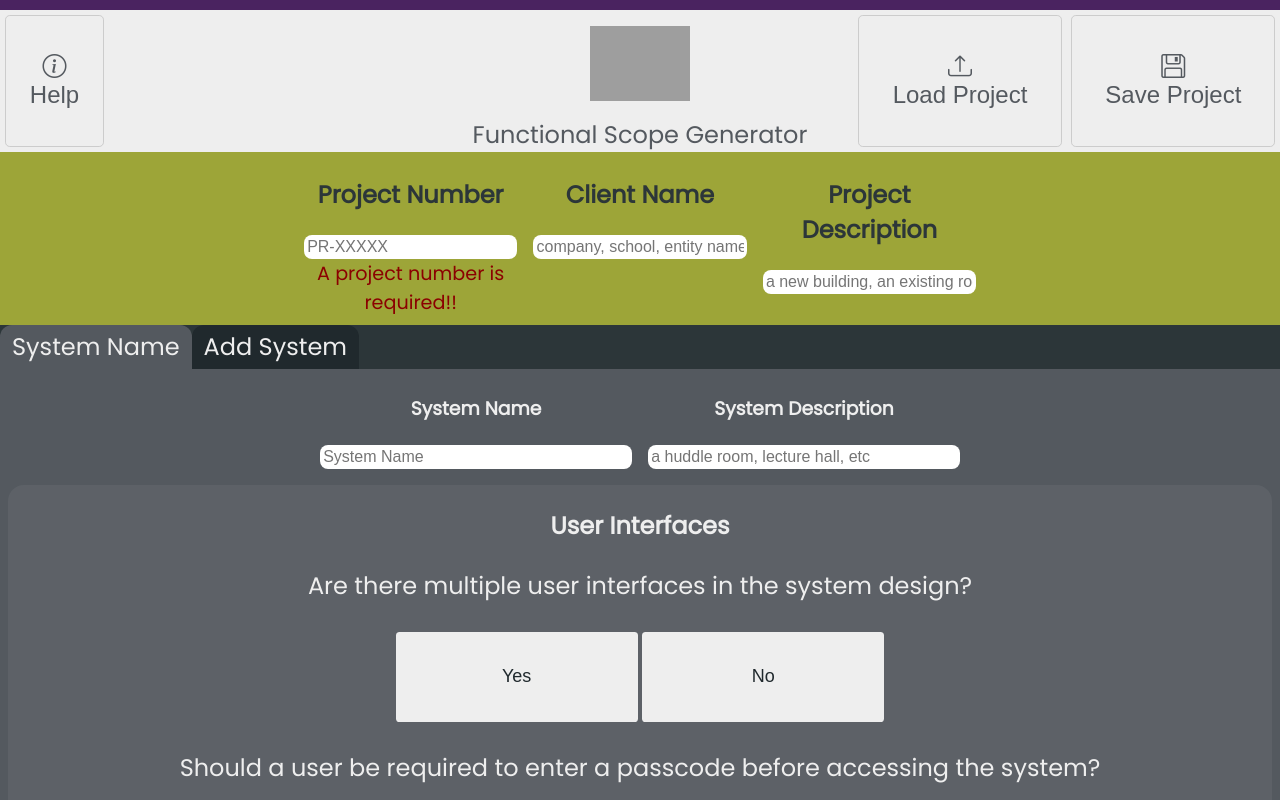
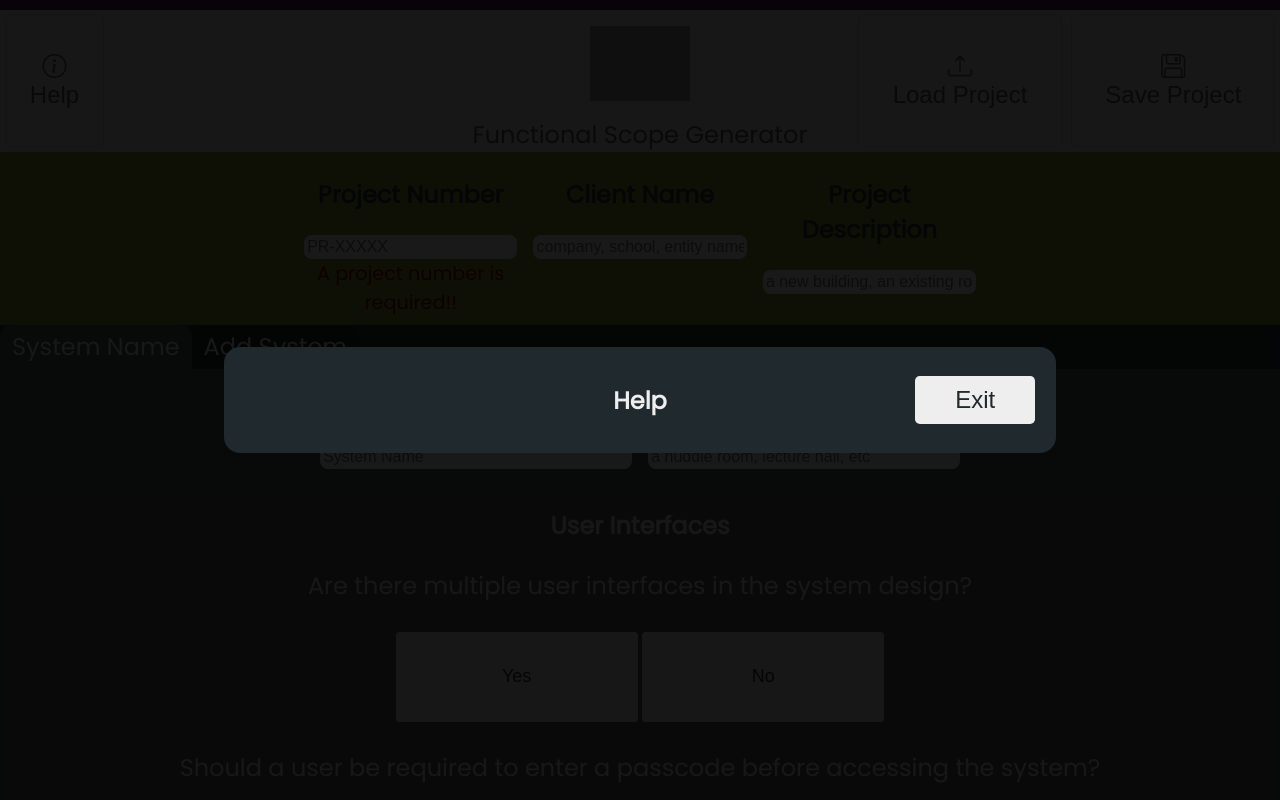
Before and after one commit to ryanjblajda/scope-generator, an Angular app: page / in a window 1280 px wide. Both pictures are taken after a click on the button "Help". Shown: the top 800 px of the page. Built offline with nearby package versions, Linux system fonts and the light colour scheme; grey boxes are pictures that could not be loaded.

Commit message:
add help visibility signal for component

```diff
--- a/src/app/app.component.html
+++ b/src/app/app.component.html
@@ -1,12 +1,13 @@
 <!-- error container should fill the whole window -->
 <app-fullscreen-message *ngIf="loading()" [header]="loadingHeader" [message]="loadingMessage"></app-fullscreen-message>
 <app-fullscreen-message *ngIf="!loaded()" [header]="errorHeader" [message]="errorMessage"></app-fullscreen-message>
+<app-help *ngIf="help()"></app-help>
 <!--<app-fullscreen-message *ngIf="errorLoadingBrowserData()" [header]="errorHeader" [message]="browserMessage"></app-fullscreen-message>-->
 <app-load-projects-dialog *ngIf="showLoadProjectDialog()" [data]="browserData" (onprojectselected)="loadProject($event)" (onclose)="closeLoadProject()"></app-load-projects-dialog>
 <section class="container">
   <section class="top-line"></section>
   <header class="header container">
-    <section class="header-item left"><button><i class="bi bi-info-circle"></i><span>Help</span></button></section>
+    <section class="header-item left"><button (click)="toggle(help)"><i class="bi bi-info-circle"></i><span>Help</span></button></section>
     <section class="header-item logo">
       <img src="https://ccsnewengland.com/wp-content/uploads/2020/09/CCS-Logo.png"/>
       <span class="header-name">{{title}}</span>
--- a/src/app/app.component.scss
+++ b/src/app/app.component.scss
@@ -68,7 +68,7 @@ img {
     }
 }
 
-app-fullscreen-message, app-load-projects-dialog {
+app-fullscreen-message, app-load-projects-dialog, app-help {
     height: 100%;
     width: 100%;
     top: 0;
--- a/src/app/app.component.ts
+++ b/src/app/app.component.ts
@@ -1,4 +1,4 @@
-import { Component, OnInit } from '@angular/core';
+import { Component, OnInit, Signal } from '@angular/core';
 import { signal } from '@angular/core';
 import { HttpClient } from '@angular/common/http';
 import { QuestionList, Question, Project, BrowserData } from './components/classes/classes';
@@ -26,6 +26,7 @@ export class AppComponent implements OnInit {
   loading = signal<boolean>(true);
   showLoadProjectDialog = signal<boolean>(false);
   savedProject = signal<boolean>(false);
+  help = signal<boolean>(false);
 
   browserDataAvailable = signal<boolean>(false);
   errorLoadingBrowserData = signal<boolean>(false);
@@ -59,6 +60,10 @@ export class AppComponent implements OnInit {
     //attempt to load the question json so we can generate the body of the page
     this.getQuestionList();
     if (this.getBrowserData() != null) { this.browserDataAvailable.set(true); }
+  }
+
+  toggle(sig:any): void {
+    sig.set(!sig());
   }
 
   getQuestionList():void {
```
